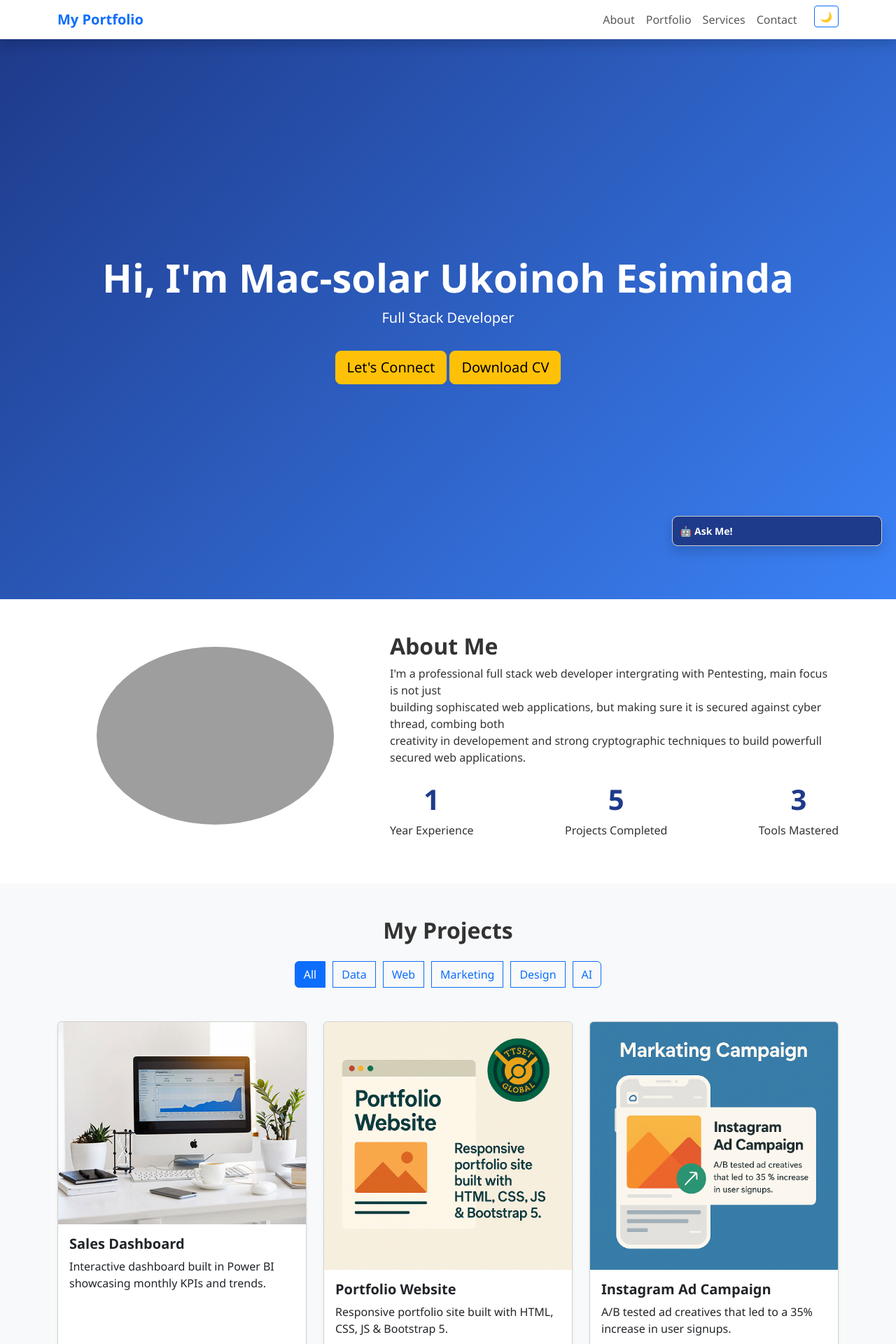
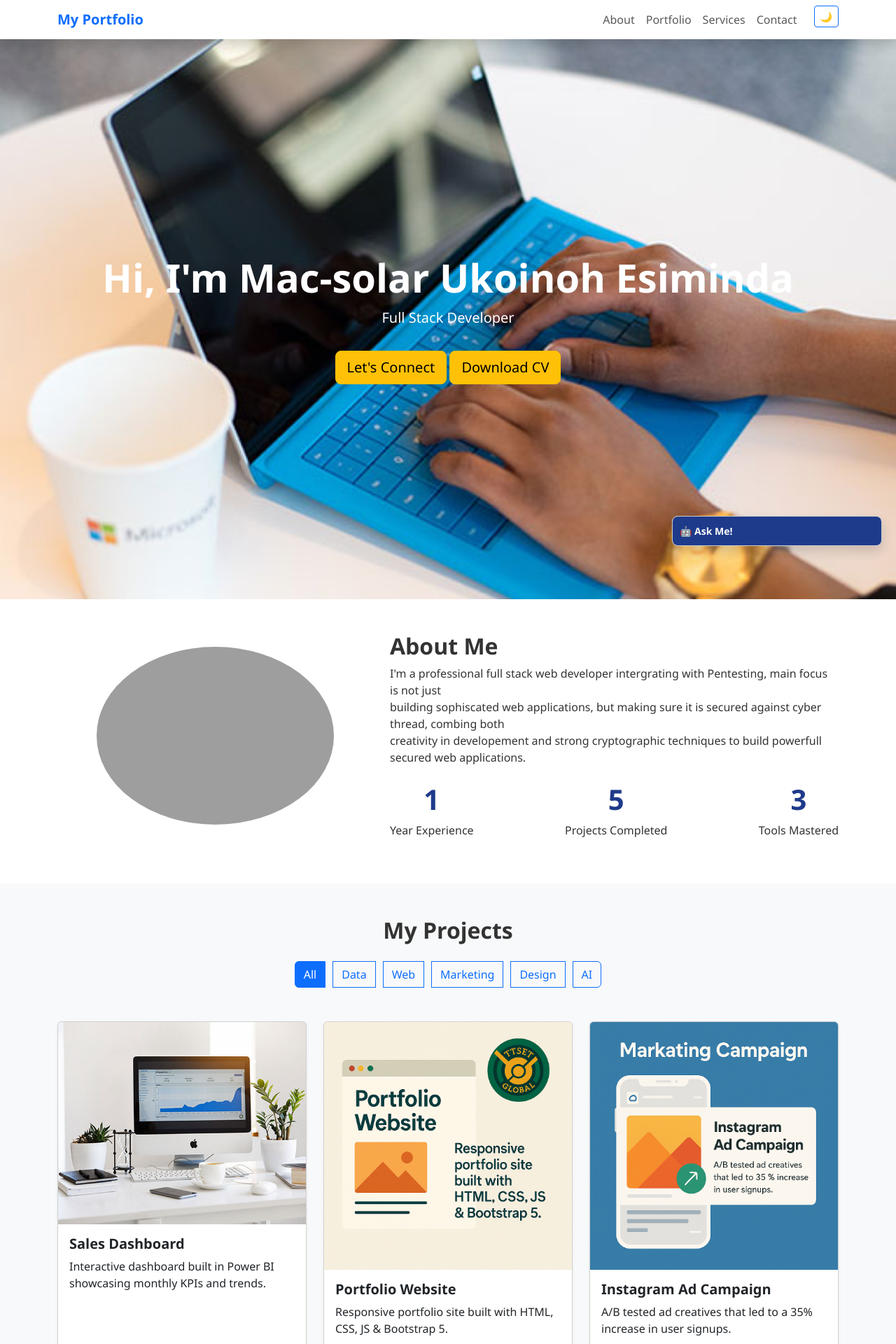
Before and after one commit to MAC-TECH7/Project1, a PHP site: page / in a window 1280 px wide. Shown: the top 1920 px of the page at 70% size. Run offline with PHP 8.4, Linux system fonts and the light colour scheme; grey boxes are pictures that could not be loaded.

```diff
--- a/index.html
+++ b/index.html
@@ -48,6 +48,7 @@
       <div class="row align-items-center">
         <div class="col-md-5 text-center">
           <img src="c:\Users\fally\Desktop\portfolio\project\WhatsApp Image 2025-03-03 at 03.43.50_fc798720.jpg" alt="My Photo" class="img-fluid rounded-circle w-75 mb-3" />
+
         </div>
         <div class="col-md-7">
           <h2>About Me</h2>
--- a/style.css
+++ b/style.css
@@ -21,7 +21,9 @@ section {
 ====================== */
 .hero {
   height: 100vh;
-  background: linear-gradient(135deg, #1e3a8a, #3b82f6);
+  background-image: url(images/project-4.jpg);
+  background-repeat: no no-repeat;
+  background-size: cover;
   color: white;
 }
 
```
